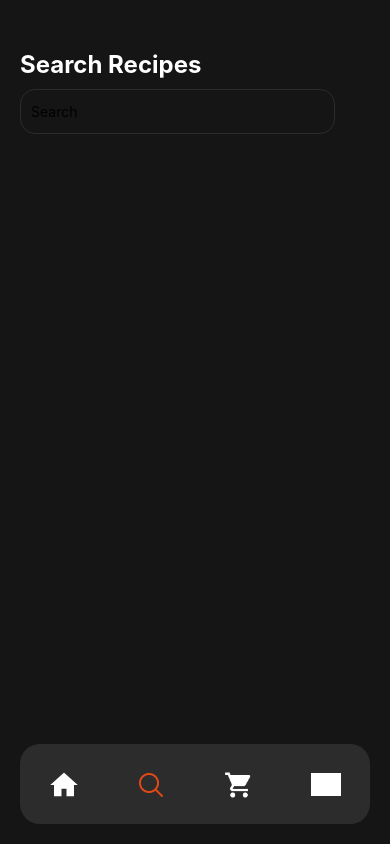
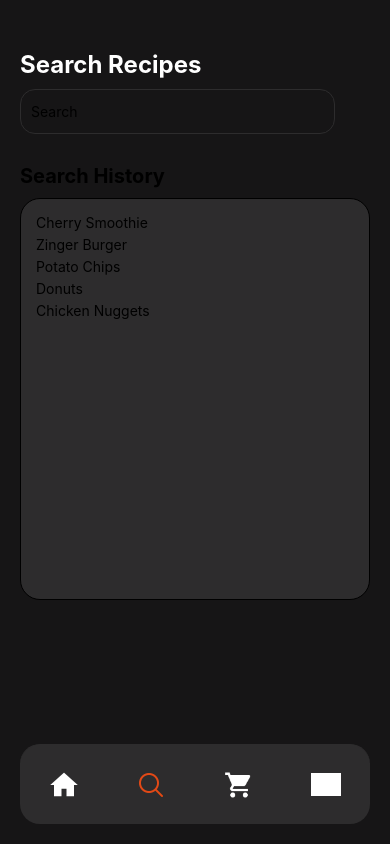
Before and after one commit to aamir104512/FoodRecipes, a React Native app: screen /Search in a window 390 px wide. Built offline with nearby package versions, Linux system fonts and the light colour scheme; grey boxes are pictures that could not be loaded.

Commit message:
search history

```diff
--- a/screens/Search.js
+++ b/screens/Search.js
@@ -6,10 +6,18 @@ export default function Search() {
   return (
     <View style={styles.container}>
       <View style={styles.searchHeader}>
-         <Text style={{color: 'white', fontSize: 24, fontWeight: 'bold'}}>Search Recipes</Text>
+         <Text style={{color: Colors.white, fontSize: 24, fontWeight: 'bold'}}>Search Recipes</Text>
       </View>
       <View style={styles.searchInputView}>
         <TextInput  placeholder='Search' style={styles.textInput}/>
+      </View>
+      <Text style={{marginTop: 30, fontSize: 20, fontWeight: 'bold'}}>Search History</Text>
+      <View style={styles.historyContainer}>
+        <Text style={{paddingLeft: 5, paddingTop: 5}}>Cherry Smoothie</Text>
+        <Text style={{paddingLeft: 5, paddingTop: 5}}>Zinger Burger</Text>
+        <Text style={{paddingLeft: 5, paddingTop: 5}}>Potato Chips</Text>
+        <Text style={{paddingLeft: 5, paddingTop: 5}}>Donuts</Text>
+        <Text style={{paddingLeft: 5, paddingTop: 5}}>Chicken Nuggets</Text>
       </View>
     </View>
   )
@@ -34,5 +42,14 @@ const styles = StyleSheet.create({
        borderColor: Colors.secondary,
        paddingLeft: 10,
        borderRadius: 15
+     },
+     historyContainer: {
+       marginTop: 10,
+       padding: 10,
+       borderWidth: 1,
+       height: '50%',
+       width: '100%',
+       backgroundColor: Colors.secondary,
+       borderRadius: 20
      }
 })
```
